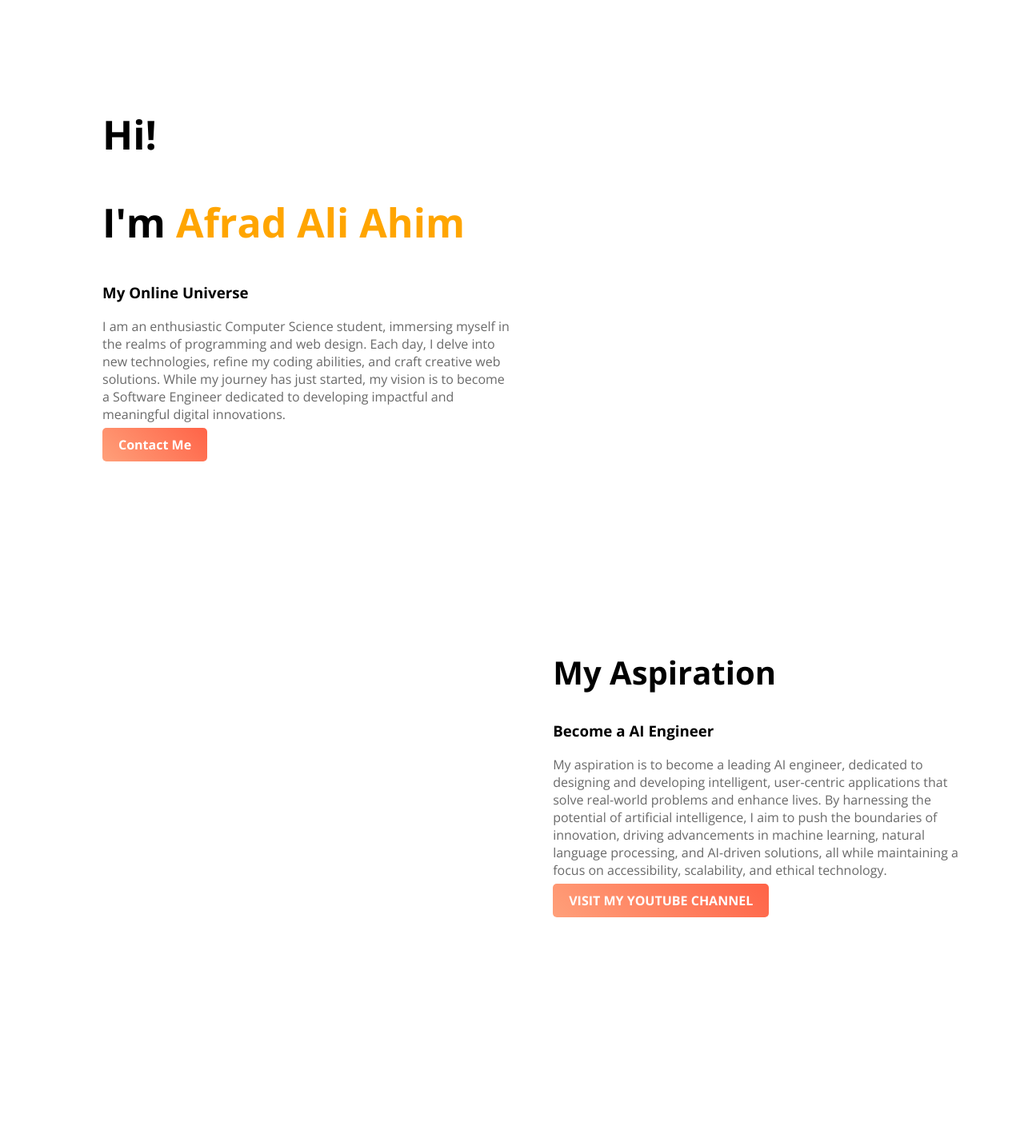
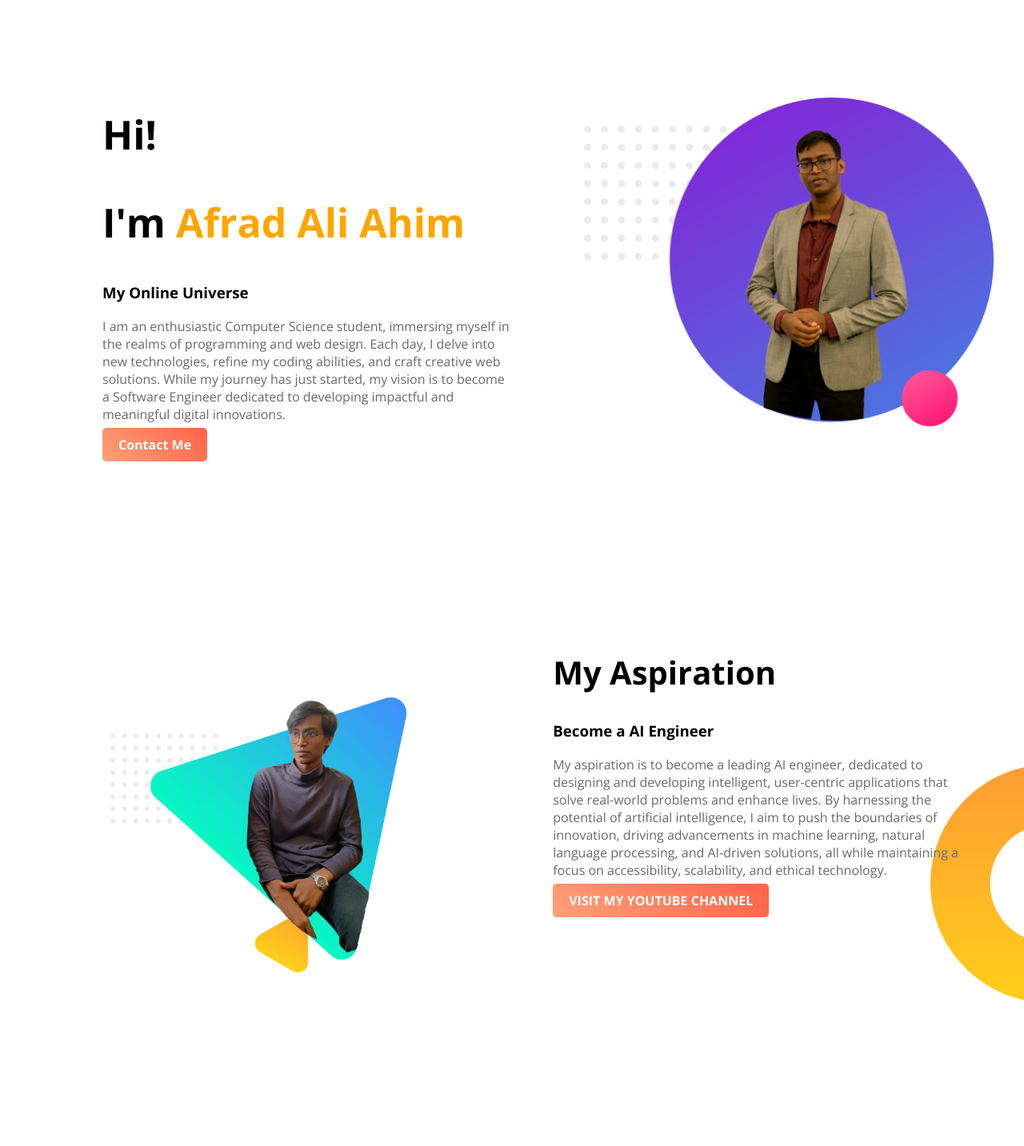
Before and after one commit to afradd/My-First-Portfolio, a plain HTML site: page index.html in a window 1280 px wide. Shown: the part 120-1553 px from the top of the page at 80% size. Drawn offline with nearby package versions, Linux system fonts and the light colour scheme.

Commit message:
name changes

```diff
--- a/index.css
+++ b/index.css
@@ -24,7 +24,7 @@ p{
     width: 100%;
 }
 .top-banner {
-    background-image: url("img/top-banner.png");
+    background-image: url("Resources/top-banner.png");
     background-repeat: no-repeat;
     background-size: cover;
     background-position: center;
@@ -55,7 +55,7 @@ section{
     font-weight: 700;
 }
 .dream-area{
-    background-image: url("img/dream-bg.png");
+    background-image: url("Resources/dream-bg.png");
     background-repeat: no-repeat;
     background-position: right;
 }
@@ -69,7 +69,7 @@ section{
     box-sizing: border-box;
 }
 .experience-area{
-    background-image: url("img/exp-bg.png");
+    background-image: url("Resources/exp-bg.png");
     background-repeat: no-repeat;
     background-position: left;
     text-align: center;
--- a/index.html
+++ b/index.html
@@ -19,14 +19,14 @@
       </div>
 
       <div class="half-width">
-        <img src="img/image 12.png" alt="">
+        <img src="Resources/image 12.png" alt="">
       </div>
 
     </section>
 
     <section class="dream-area">
         <div class="half-width">
-           <img src="img/image 18.png" alt="">
+           <img src="Resources/image 18.png" alt="">
         </div>
         <div class="half-width">
             <h2>My Aspiration</h2>
```
